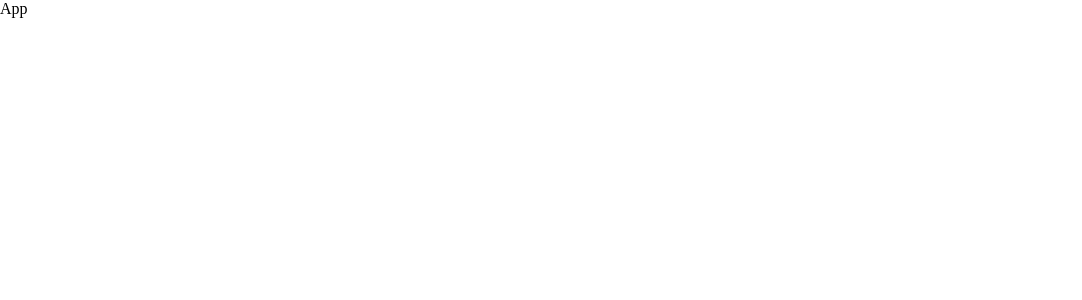
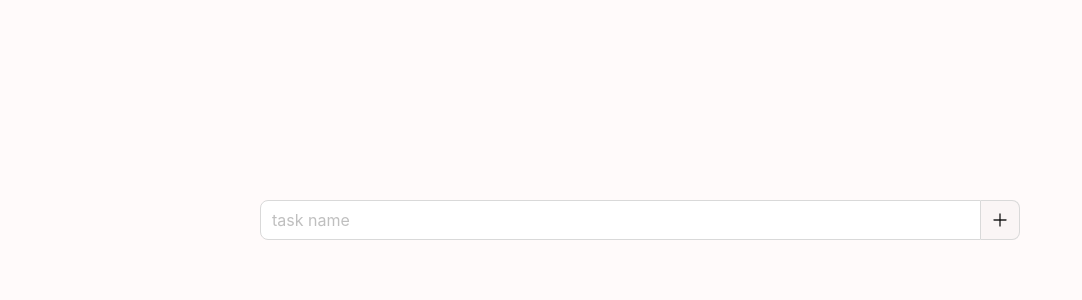
Before and after one commit to hryashik/todo, a React (Vite) app: page / in a window 1280 px wide. Shown: the top 300 px of the page, without its empty margins (0-1082 px from the left). Built offline with nearby package versions, Linux system fonts and the light colour scheme.

Commit message:
create module, components

```diff
--- a/package.json
+++ b/package.json
@@ -9,6 +9,7 @@
     "preview": "vite preview"
   },
   "dependencies": {
+    "@ant-design/icons": "^5.0.1",
     "antd": "^5.4.1",
     "react": "^18.2.0",
     "react-dom": "^18.2.0"
--- a/src/App.css
+++ b/src/App.css
@@ -3,3 +3,13 @@
     margin: 0;
     box-sizing: border-box;
 }
+
+body {
+    background-color: snow;
+}
+
+.main {
+    max-width: 760px;
+    margin: 0 auto;
+    margin-top: 200px;
+}
--- a/src/App.tsx
+++ b/src/App.tsx
@@ -1,5 +1,10 @@
 import './App.css'
+import TaskModule from './modules/TaskModule'
 
 export default function App() {
-    return <div>App</div>
+    return (
+        <div className='main'>
+            <TaskModule />
+        </div>
+    )
 }
--- /dev/null
+++ b/src/modules/TaskModule/index.tsx
@@ -0,0 +1,11 @@
+import MyInput from './ui/MyInputs/MyInput'
+
+function TaskModule() {
+    return (
+        <div>
+            <MyInput />
+        </div>
+    )
+}
+
+export default TaskModule
--- /dev/null
+++ b/src/modules/TaskModule/ui/MyInputs/MyInput.tsx
@@ -0,0 +1,24 @@
+import { PlusOutlined, UserOutlined } from '@ant-design/icons'
+import { Input } from 'antd'
+import { useState } from 'react'
+
+function MyInput() {
+    const [value, setValue] = useState<string>('')
+    function changeHandler(event: React.ChangeEvent<HTMLInputElement>) {
+        setValue(event.target.value)
+    }
+
+    return (
+        <div>
+            <Input
+                size='large'
+                placeholder='task name'
+                addonAfter={<PlusOutlined onClick={() => console.log(123)} />}
+                value={value}
+                onChange={changeHandler}
+            />
+        </div>
+    )
+}
+
+export default MyInput
```
Also changed, not shown: src/modules/TaskModule/components/Task/Task.tsx (added), src/modules/TaskModule/components/TasksLists/TasksLists.tsx (added), 1 other file (tests, documents, lock files or other folders).
